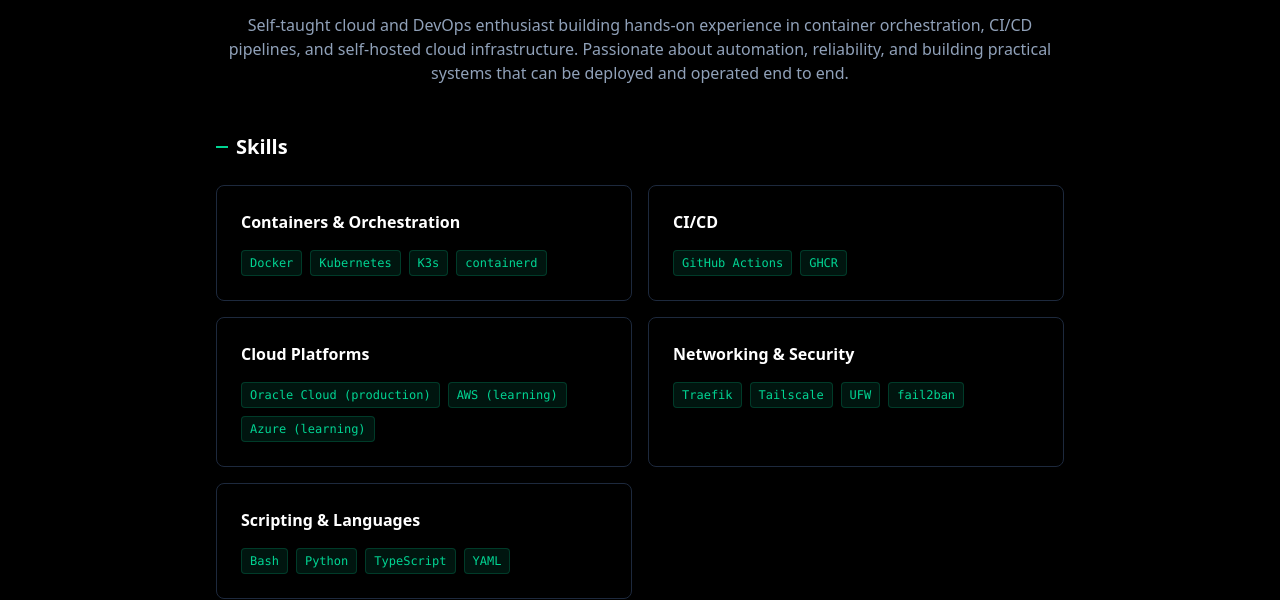
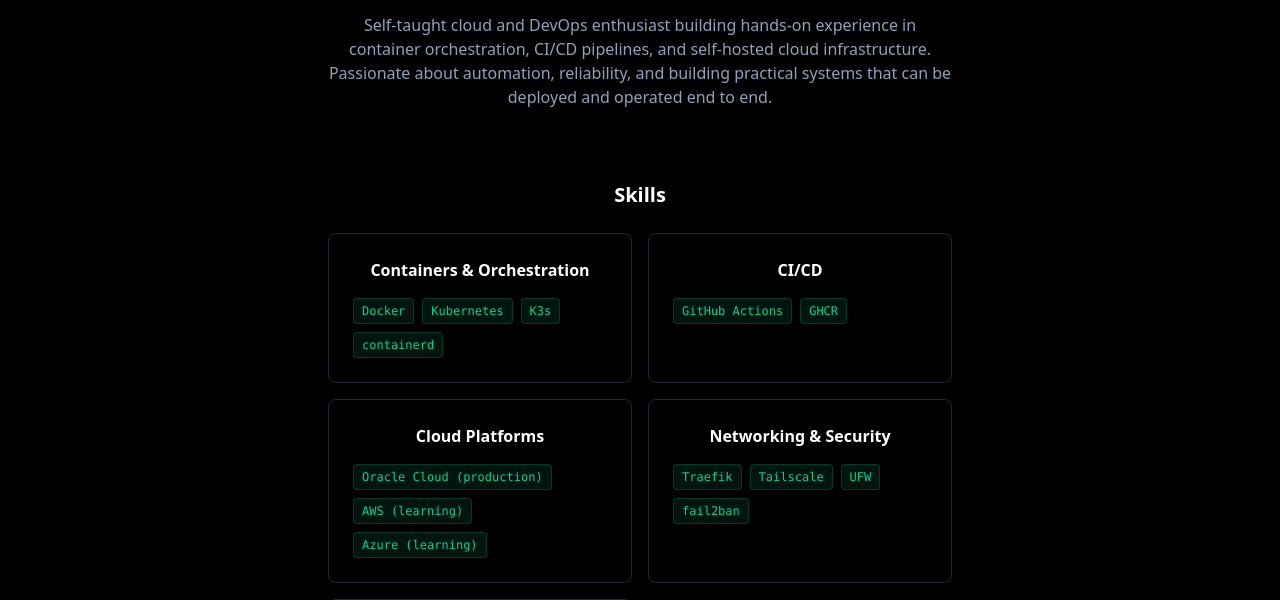
Before and after one commit to benzac708/zachara-dev, an Astro site: page /resume in a window 1280 px wide. Shown: the part 200-800 px from the top of the page. Built offline with nearby package versions, Linux system fonts and the light colour scheme; Astro itself is replaced by a stand-in of ours.

Commit message:
fix: center all resume sections

```diff
--- a/src/pages/resume.astro
+++ b/src/pages/resume.astro
@@ -29,7 +29,7 @@ const skills = [
     knowsAbout: ['Docker', 'Kubernetes', 'K3s', 'containerd', 'GitHub Actions', 'GHCR', 'AWS', 'Azure', 'Oracle Cloud', 'Traefik', 'Tailscale', 'UFW', 'fail2ban', 'Bash', 'Python', 'TypeScript', 'YAML'],
   })} />
 
-  <main class="flex-1 max-w-4xl mx-auto px-6 py-12 w-full">
+<main class="flex-1 flex flex-col items-center px-6 py-12 w-full max-w-2xl mx-auto">
     <div class="mb-12 text-center">
       <h1 class="text-3xl sm:text-4xl font-bold text-white mb-2">Bernard Zachara</h1>
       <p class="text-lg text-emerald-400 mb-4">Cloud / DevOps Enthusiast</p>
@@ -38,23 +38,17 @@ const skills = [
         CI/CD pipelines, and self-hosted cloud infrastructure. Passionate about automation,
         reliability, and building practical systems that can be deployed and operated end to end.
       </p>
-      </div>
+    </div>
 
-    <section class="mb-12">
-      <h2 class="text-xl font-bold text-white mb-6 flex items-center gap-2">
-        <span class="w-3 h-0.5 bg-emerald-400 inline-block" />
-        Skills
-      </h2>
-      <div class="grid grid-cols-1 md:grid-cols-2 gap-4">
+    <section class="mb-12 w-full text-center">
+      <h2 class="text-xl font-bold text-white mb-6">Skills</h2>
+      <div class="grid grid-cols-1 sm:grid-cols-2 gap-4">
         {skills.map((cat) => <SkillCategory {...cat} />)}
       </div>
     </section>
 
-    <section class="mb-12">
-      <h2 class="text-xl font-bold text-white mb-6 flex items-center gap-2">
-        <span class="w-3 h-0.5 bg-emerald-400 inline-block" />
-        Experience
-      </h2>
+    <section class="mb-12 w-full text-center">
+      <h2 class="text-xl font-bold text-white mb-6">Experience</h2>
       <div class="space-y-8">
         <TimelineItem
           title="Self-Directed Cloud / DevOps Projects"
@@ -71,19 +65,15 @@ const skills = [
       </div>
     </section>
 
-    <section class="mb-12">
-      <h2 class="text-xl font-bold text-white mb-6 flex items-center gap-2">
-        <span class="w-3 h-0.5 bg-emerald-400 inline-block" />
-        Education & Certifications
-      </h2>
+    <section class="mb-12 w-full text-center">
+      <h2 class="text-xl font-bold text-white mb-6">Education</h2>
       <div class="space-y-4">
-        <div class="bg-slate-800/50 border border-slate-700 rounded-lg p-4">
-          <div class="flex items-start justify-between gap-4">
+        <div class="bg-slate-800/50 border border-slate-700 rounded-lg p-4 text-center">
+          <div class="flex flex-col items-center gap-2">
             <h3 class="font-semibold text-white">University of Information Technology and Management in Rzeszów</h3>
-            <span class="text-sm text-slate-400 whitespace-nowrap">Expected March 2028</span>
+            <span class="text-sm text-slate-400">Expected March 2028</span>
           </div>
         </div>
-
       </div>
     </section>
   </main>
```
